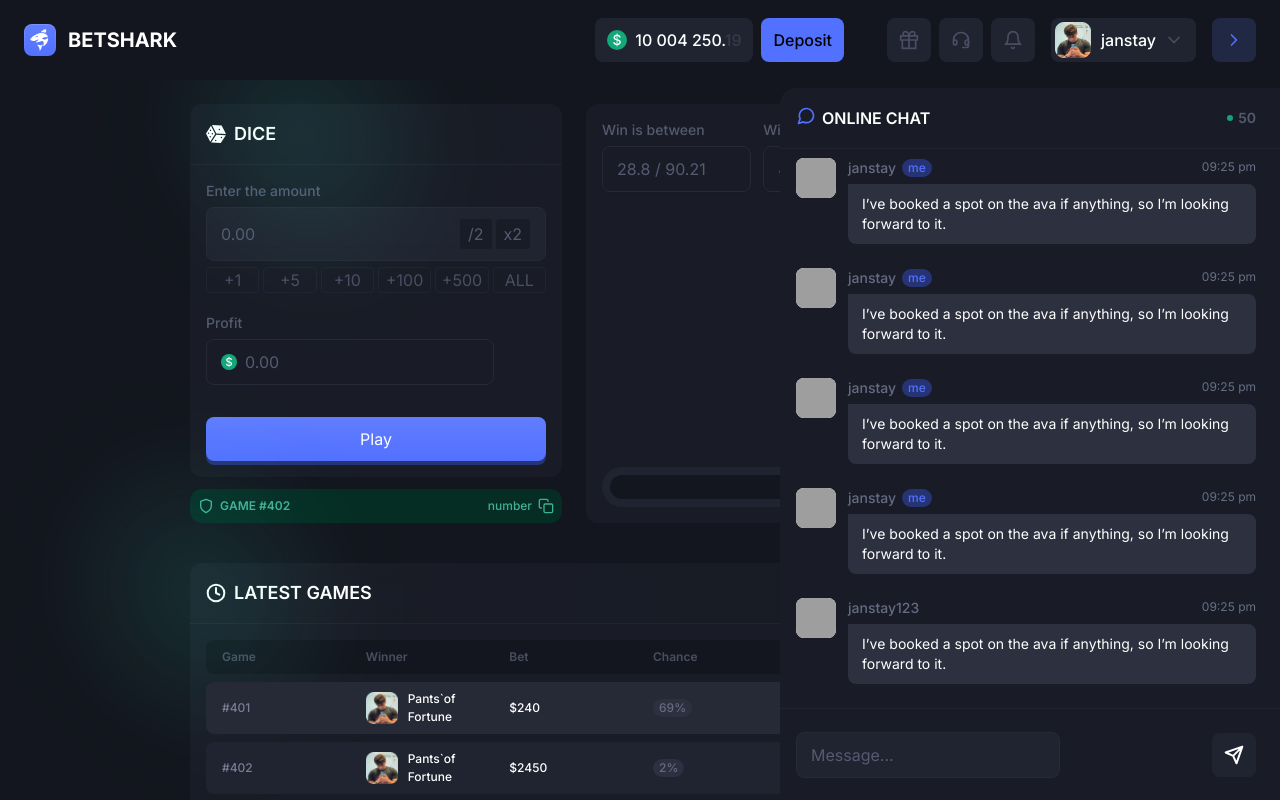
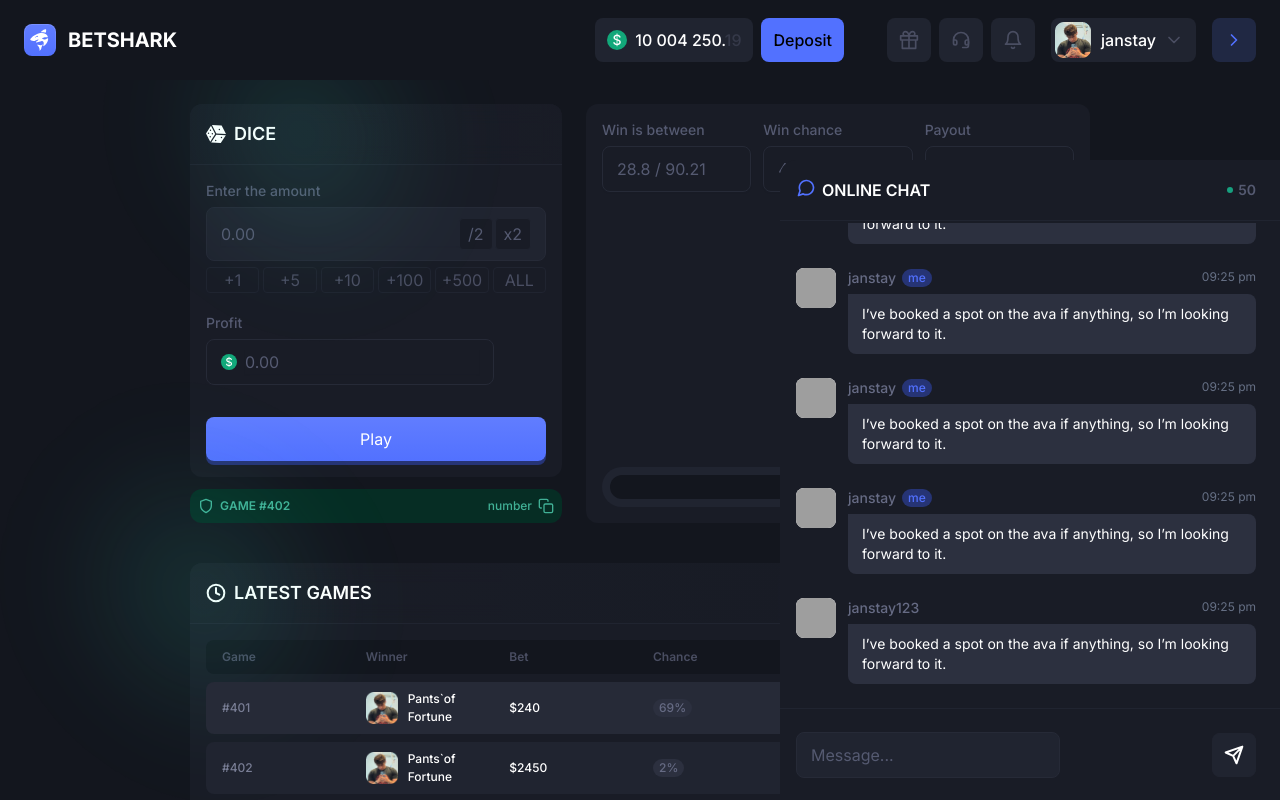
Before and after one commit to thunder-splash/BetSharkF, a Next.js app: page /games/dice in a window 1280 px wide. Both pictures are taken after a click on the button 1234 px from the left and 40 px from the top of the page. Shown: the top 800 px of the page. Built offline with nearby package versions, Linux system fonts and the light colour scheme; grey boxes are pictures that could not be loaded.

Commit message:
фикс ошибки дефолтной и чат нижу опустил, чтобы кнопку видно было

```diff
--- a/src/components/Primary/Layout/Header/Chat/chat.module.css
+++ b/src/components/Primary/Layout/Header/Chat/chat.module.css
@@ -4,7 +4,7 @@
     z-index: 1;
     right: 0;
     width: 500px;
-    height: 89%;
+    height: 80%;
     background-color: #191C26;
     border-top-left-radius: 16px;
 }
--- a/src/components/Primary/Layout/Header/UserMenu/UserMenu.tsx
+++ b/src/components/Primary/Layout/Header/UserMenu/UserMenu.tsx
@@ -1,35 +1,35 @@
+import React, { useState, useEffect } from "react";
+import { Menu, Transition } from "@headlessui/react";
 import Link from "next/link";
-import {Fragment} from "react";
-import {Menu, Transition} from "@headlessui/react";
-import {useState, useEffect} from "react";
-import styles from "../header.module.css"
+import { Fragment } from "react";
+import styles from "../header.module.css";
 import Chat from "@/components/Primary/Layout/Header/Chat/Chat";
 
 type UserMenuProps = {
     onLogout: () => void;
 };
 
-export default function UserMenu({onLogout}: UserMenuProps) {
-
+export default function UserMenu({ onLogout }: UserMenuProps) {
     const [isChatOpen, setIsChatOpen] = useState(false);
+    const [windowWidth, setWindowWidth] = useState(0);
 
     const toggleChat = () => {
         setIsChatOpen(!isChatOpen);
     };
 
-    const [windowWidth, setWindowWidth] = useState(window.innerWidth);
-
     useEffect(() => {
+        if (typeof window !== "undefined") {
             const handleResize = () => {
                 setWindowWidth(window.innerWidth);
             };
 
-        window.addEventListener('resize', handleResize);
-        handleResize(); // вызываем функцию при первой загрузке страницы
+            window.addEventListener("resize", handleResize);
+            handleResize(); // вызываем функцию при первой загрузке
 
             return () => {
-            window.removeEventListener('resize', handleResize);
+                window.removeEventListener("resize", handleResize);
             };
+        }
     }, []);
 
     return (
```
Lines whose indentation alone changed are shown as unchanged.
